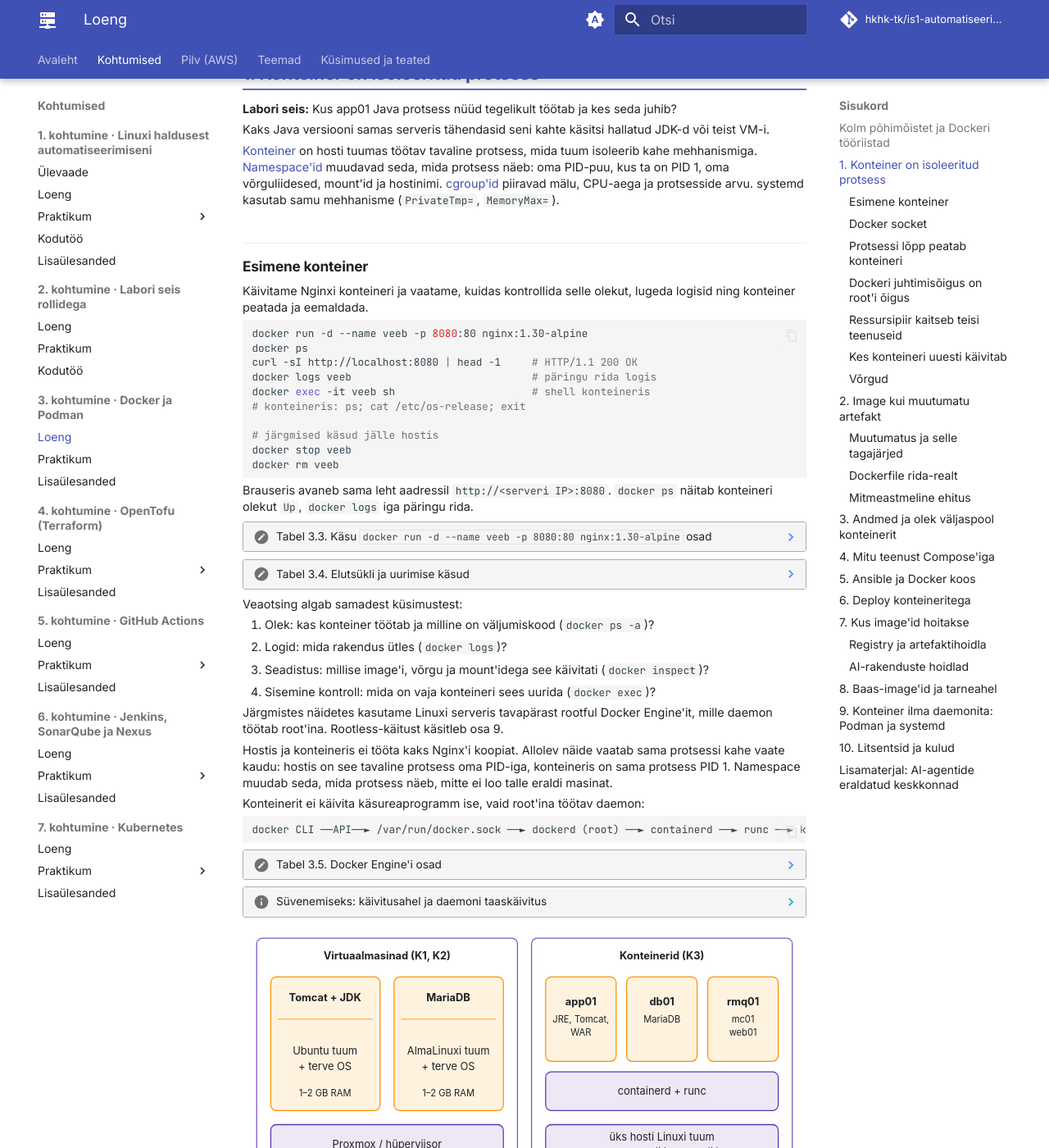
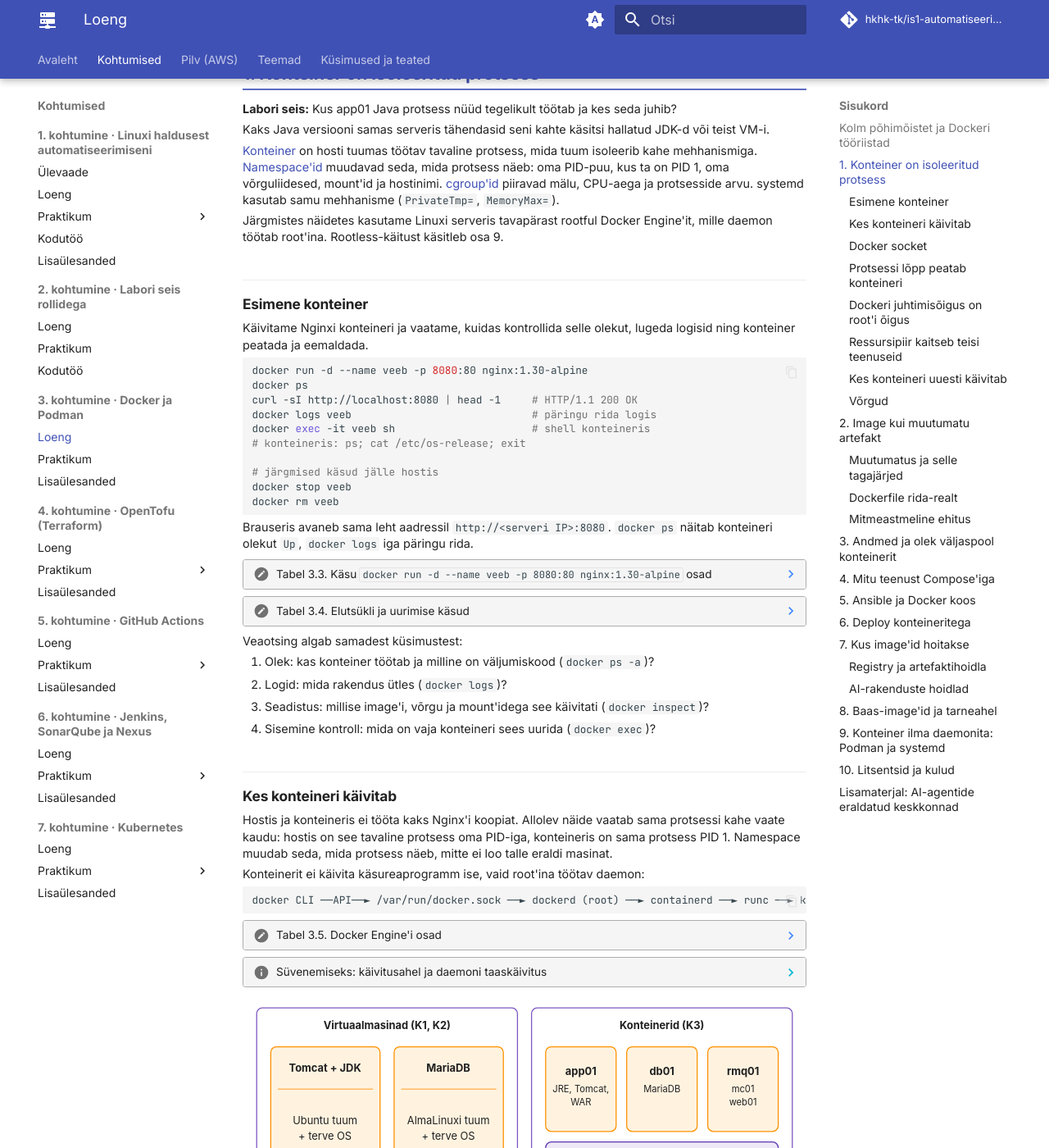
Before and after one commit to hkhk-tk/is1-automatiseerimine, an MkDocs documentation site: the page built from docs/k03/loeng.md, in a window 1280 px wide and 1400 px high, scrolled down 1699 px. Shown: the whole window at 82% size. Built offline with MkDocs 1.6.1 and Material for MkDocs 9.7.7, drawn with Linux system fonts in a browser that asks for light colours; comment, search, counter and statistics services are not loaded; part of the change alters nothing that is shown.

Commit message:
K3 loeng: rootful kontekst enne esimest konteinerit, alapealkiri „Kes konteineri käivitab“

```diff
--- a/docs/k03/loeng.md
+++ b/docs/k03/loeng.md
@@ -83,6 +83,8 @@ Kaks Java versiooni samas serveris tähendasid seni kahte käsitsi hallatud JDK-
 
 [Konteiner](https://docs.docker.com/get-started/docker-concepts/the-basics/what-is-a-container/) on hosti tuumas töötav tavaline protsess, mida tuum isoleerib kahe mehhanismiga. [Namespace'id](https://man7.org/linux/man-pages/man7/namespaces.7.html) muudavad seda, mida protsess näeb: oma PID-puu, kus ta on PID 1, oma võrguliidesed, mount'id ja hostinimi. [cgroup'id](https://man7.org/linux/man-pages/man7/cgroups.7.html) piiravad mälu, CPU-aega ja protsesside arvu. systemd kasutab samu mehhanisme (`PrivateTmp=`, `MemoryMax=`).
 
+Järgmistes näidetes kasutame Linuxi serveris tavapärast rootful Docker Engine'it, mille daemon töötab root'ina. Rootless-käitust käsitleb osa 9.
+
 ### Esimene konteiner
 
 Käivitame Nginxi konteineri ja vaatame, kuidas kontrollida selle olekut, lugeda logisid ning konteiner peatada ja eemaldada.
@@ -130,7 +132,7 @@ Veaotsing algab samadest küsimustest:
 3. Seadistus: millise image'i, võrgu ja mount'idega see käivitati (`docker inspect`)?
 4. Sisemine kontroll: mida on vaja konteineri sees uurida (`docker exec`)?
 
-Järgmistes näidetes kasutame Linuxi serveris tavapärast rootful Docker Engine'it, mille daemon töötab root'ina. Rootless-käitust käsitleb osa 9.
+### Kes konteineri käivitab
 
 Hostis ja konteineris ei tööta kaks Nginx'i koopiat. Allolev näide vaatab sama protsessi kahe vaate kaudu: hostis on see tavaline protsess oma PID-iga, konteineris on sama protsess PID 1. Namespace muudab seda, mida protsess näeb, mitte ei loo talle eraldi masinat.
 
```
